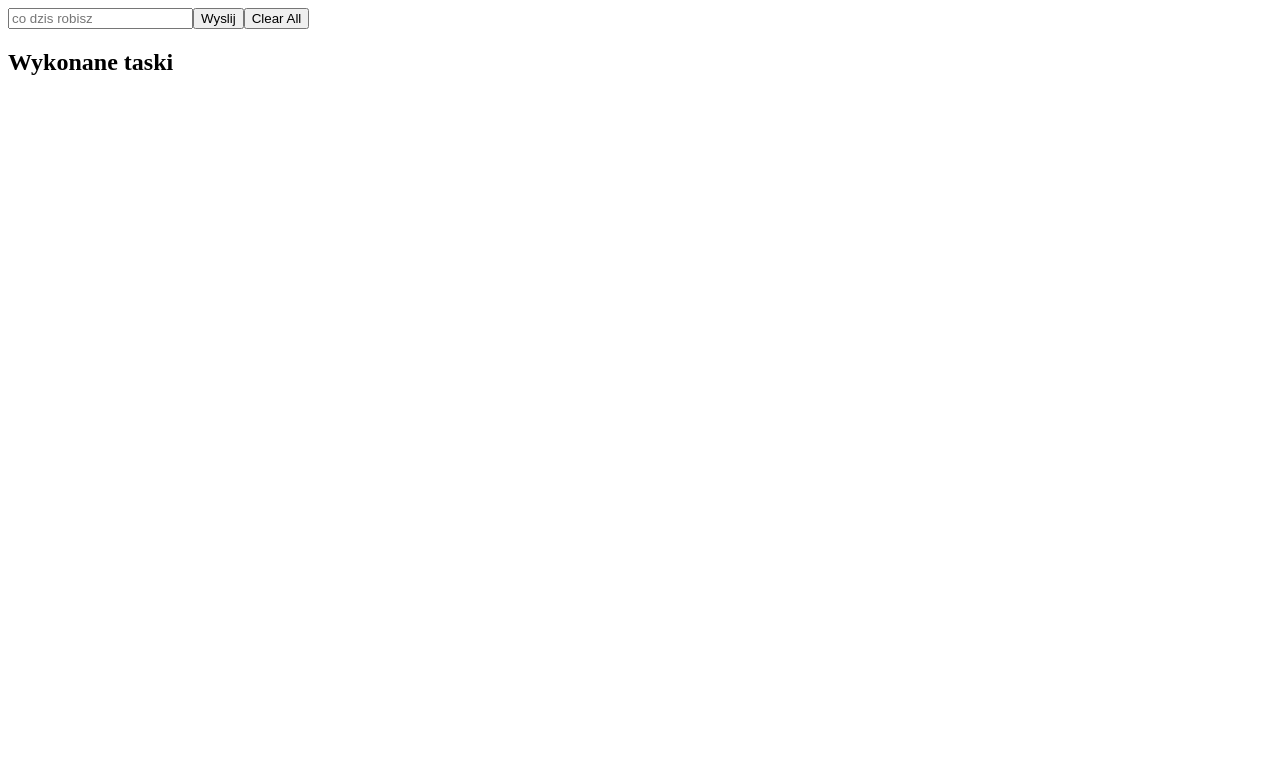
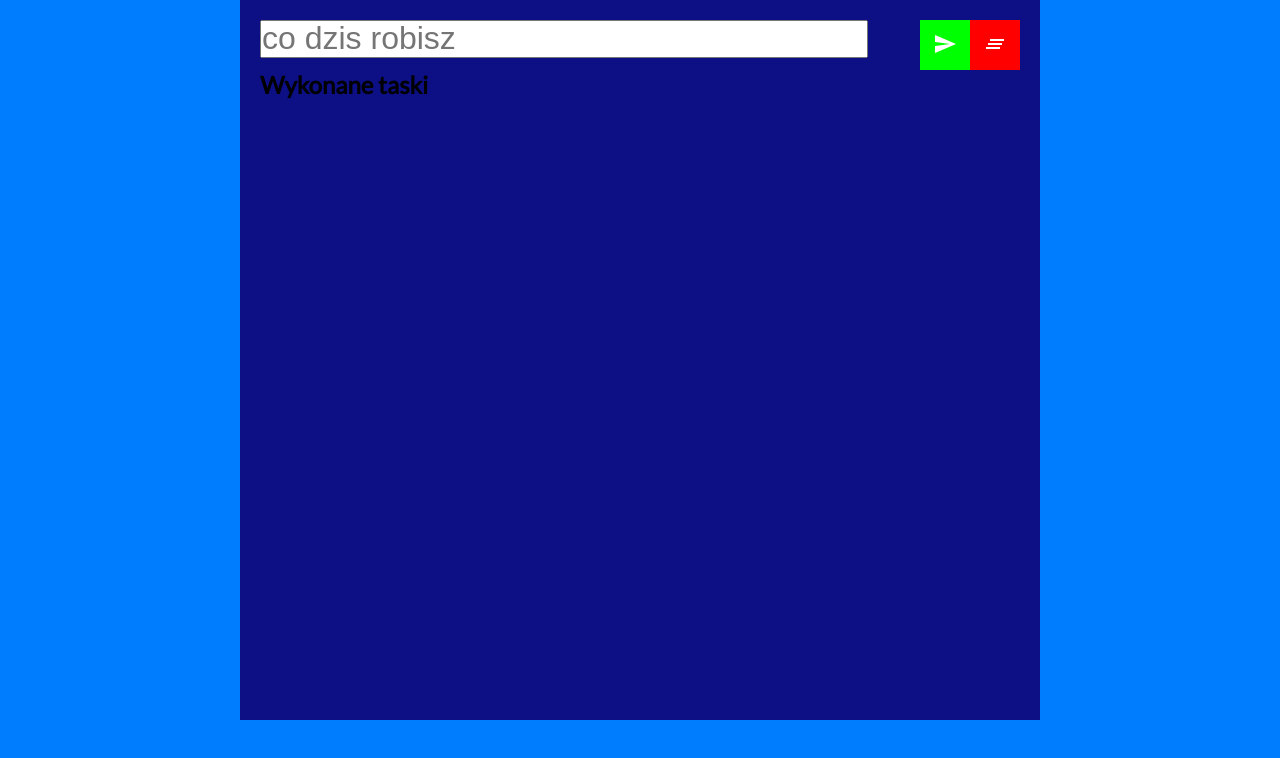
Before and after one commit to BartekObudzinski/ToDoAppReact, a React (Create React App) app: page / in a window 1280 px wide. Shown: the top 758 px of the page. Built offline with nearby package versions, Linux system fonts and the light colour scheme.

Commit message:
added some styles

```diff
--- a/public/index.html
+++ b/public/index.html
@@ -3,6 +3,8 @@
   <head>
     <meta charset="utf-8" />
     <link rel="icon" href="%PUBLIC_URL%/favicon.ico" />
+    <link href="https://fonts.googleapis.com/icon?family=Material+Icons"
+      rel="stylesheet">
     <meta name="viewport" content="width=device-width, initial-scale=1" />
     <meta name="theme-color" content="#000000" />
     <meta
--- a/src/App.css
+++ b/src/App.css
@@ -1,36 +1,73 @@
+@import url("https://fonts.googleapis.com/css2?family=Lato&display=swap");
+* {
+  margin: 0;
+  padding: 0;
+  box-sizing: border-box;
+}
+body {
+  background: rgb(0, 125, 255);
+  display: flex;
+  align-items: center;
+  justify-content: center;
+  font-family: "Lato", sans-serif;
+}
+
+.App {
+  width: 100%;
+  background-color: rgb(13, 15, 133);
+  padding: 20px;
+  height: 720px;
+  width: 800px;
+}
+.ToDoForm {
+  width: 100%;
+  height: 100%;
+}
+.dupa {
+  display: flex;
+  justify-content: space-between;
+  height: 50px;
+}
+.dupa input {
+  height: 75%;
+  font-size: 2rem;
+  width: 80%;
+}
 .singleTask,
 .singleDoneTask {
-  width: 700px;
+  width: 100%;
   border: 1px black solid;
   display: flex;
   justify-content: space-between;
   margin: 10px 0;
+  height: 50px;
 }
-
+i {
+  color: white;
+}
+button {
+  background: transparent;
+  height: 100%;
+  width: 50px;
+  transition-duration: 0.5s;
+}
 .deleteButton {
   background-color: transparent;
   border: 1px red solid;
-  width: 50px;
   background-color: red;
   color: white;
-  font-size: 36px;
 }
-
 .deleteButton:hover {
-  font-size: 24px;
-  background-color: #000000;
+  background-color: transparent;
 }
 
 .doneButton {
   background-color: transparent;
   border: 1px #00ff00 solid;
-  width: 50px;
   background-color: #00ff00;
   color: white;
-  font-size: 30px;
 }
 
 .doneButton:hover {
-  font-size: 24px;
-  background-color: #000000;
+  background-color: transparent;
 }
--- a/src/ToDoForm.js
+++ b/src/ToDoForm.js
@@ -46,10 +46,14 @@ const ToDoForm = () => {
           placeholder="co dzis robisz"
           onChange={(e) => setTodoValue(e.target.value)}
         />
-        <button type="submit" onClick={addTask}>
-          Wyslij
-        </button>
-        <button onClick={handleRemoveAll}>Clear All</button>
+        <div className="buttonsContainer">
+          <button className="doneButton" type="submit" onClick={addTask}>
+            <i class="material-icons">send</i>
+          </button>
+          <button className="deleteButton" onClick={handleRemoveAll}>
+            <i class="material-icons">clear_all</i>
+          </button>
+        </div>
       </form>
       <div className="tasksList">
         {todoTasks.map((singleTask, index) => (
@@ -60,7 +64,7 @@ const ToDoForm = () => {
                 className="deleteButton"
                 onClick={() => handleRemove(index)}
               >
-                X
+                <i class="material-icons">clear</i>
               </button>
               <button
                 className="doneButton"
@@ -69,7 +73,7 @@ const ToDoForm = () => {
                   handleRemove(index);
                 }}
               >
-                ✔
+                <i class="material-icons">check</i>
               </button>
             </div>
           </div>
```
